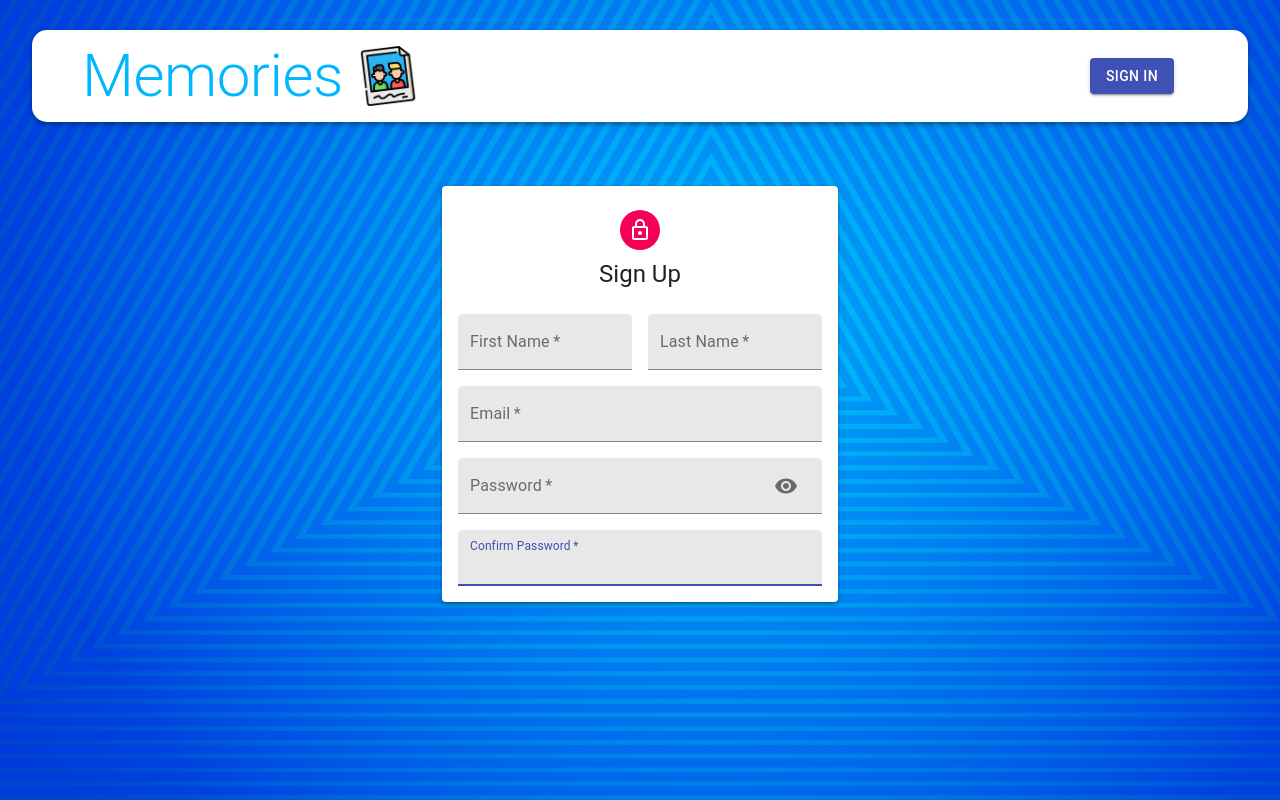
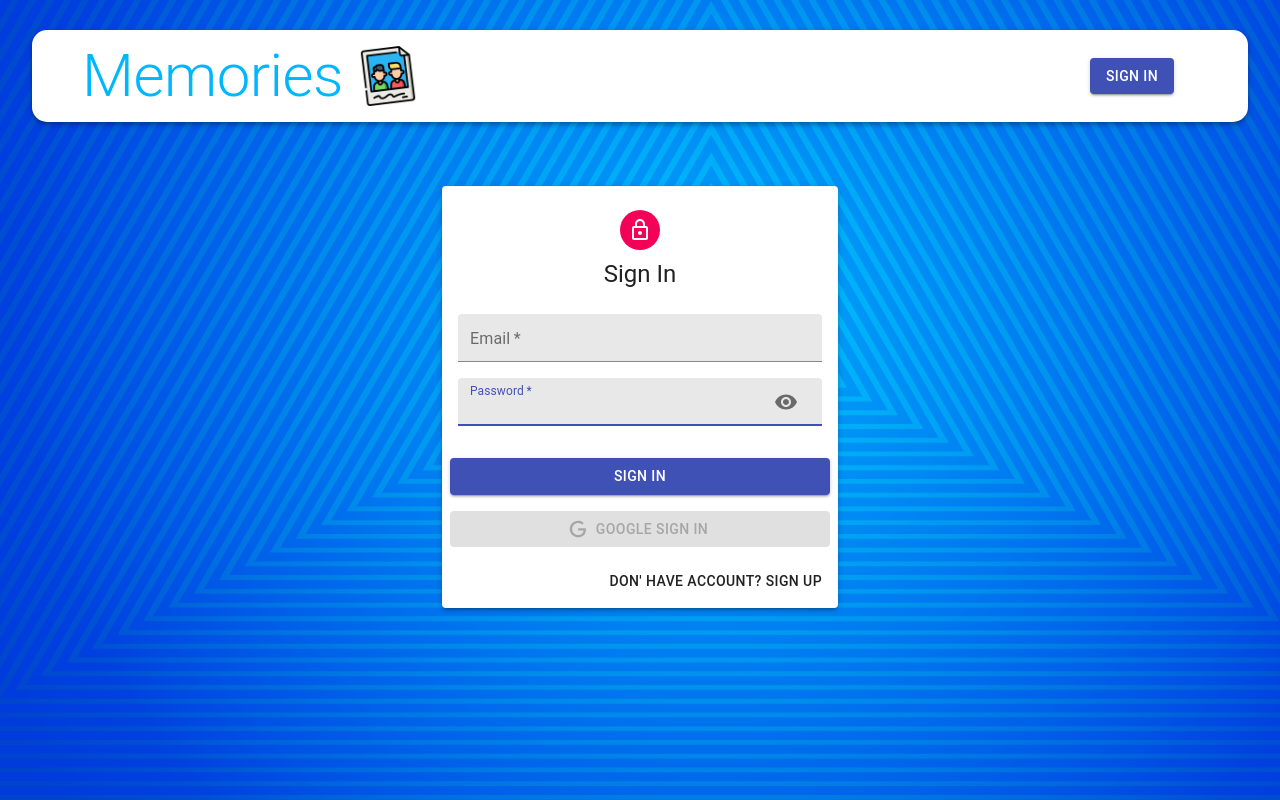
Before and after one commit to alkairis/Memories, a React (Create React App) app in the folder client/: page /auth in a window 1280 px wide. Built offline with nearby package versions, Linux system fonts and the light colour scheme.

Commit message:
GOOGLE LOGIN CREATED

```diff
--- a/client/src/Components/Auth/Auth.jsx
+++ b/client/src/Components/Auth/Auth.jsx
@@ -1,39 +1,142 @@
-import React from 'react'
-import {Avatar, Typography, Paper, Button, Container, Grid, TextField} from '@material-ui/core'
-import UseStyles from './Styles'
-import LockOutlinedIcon from '@material-ui/icons/LockOutlined'
-import Input from './Input'
+import React, { useState } from "react";
+import { useHistory } from "react-router-dom";
+import {
+  Avatar,
+  Typography,
+  Paper,
+  Button,
+  Container,
+  Grid,
+} from "@material-ui/core";
+import { GoogleLogin } from "react-google-login";
+import {useDispatch} from 'react-redux'
+import UseStyles from "./Styles";
+import LockOutlinedIcon from "@material-ui/icons/LockOutlined";
+import Input from "./Input";
+import Icon from './Icon'
 
 const Auth = () => {
-    const classes = UseStyles()
-    const isSignUp = true
+  const classes = UseStyles();
+  const [isSignUp, setSignUp] = useState(false);
+  const [showpassword, setshowpassword] = useState(false);
+  const dispatch = useDispatch()
+  const history = useHistory()
 
-    const handleSubmit = () => {}
-    const handleChange = () => {}
+  const handleSubmit = () => {};
+  const handleChange = () => {};
+  const handleShowPassword = () => setshowpassword((password) => !password);
+  const switchmode = () => {
+    setSignUp(!isSignUp);
+    setshowpassword(false);
+  };
+
+  const googleSuccess = async (resp) => {
+    const result = resp?.profileObj;   // undefined
+    const token = resp?.tokenId;
+
+    try {
+        dispatch({type: 'AUTH', data: {result, token}});
+        history.push('/')
+    } catch (error) {
+      console.log(error)
+    }
+  }
+  const googleFailure = (error) => {
+      console.log(`Google SignIn failed : ${error}`)
+  }
 
   return (
-        <Container component='main' maxWidth='xs'>
+    <Container component="main" maxWidth="xs">
       <Paper className={classes.paper} elevation={3}>
         <Avatar className={classes.avatar}>
-                    <LockOutlinedIcon/>
+          <LockOutlinedIcon />
         </Avatar>
-                <Typography variant="h5">{isSignUp ? 'Sign Up' : 'Sign In'}</Typography>
+        <Typography variant="h5">{isSignUp ? "Sign Up" : "Sign In"}</Typography>
         <form className={classes.form} onSubmit={handleSubmit}>
           <Grid container spacing={2}>
             {isSignUp && (
               <>
-                                <Input id="firstname" name="firstname" label="First Name" handleChange={handleChange} autoFocus half/>
-                                <Input id="lastname" name="lastname" label="Last Name" handleChange={handleChange} half/>
+                <Input
+                  id="firstname"
+                  name="firstname"
+                  label="First Name"
+                  handleChange={handleChange}
+                  autoFocus
+                  half
+                />
+                <Input
+                  id="lastname"
+                  name="lastname"
+                  label="Last Name"
+                  handleChange={handleChange}
+                  half
+                />
               </>
             )}
-                      <Input id="email" name="email" label="Email" type='email' handleChange={handleChange} autoFocus half={false}/>
-                      <Input id="password" name="password" label="Password" type='password' handleChange={handleChange} autoFocus half={false}/>
-                      <Input id="cnfpassword" name="cnfpassword" label="Confirm Password" type='password' handleChange={handleChange} autoFocus half={false}/>
+            <Input
+              id="email"
+              name="email"
+              label="Email"
+              type="email"
+              handleChange={handleChange}
+              autoFocus
+              half={false}
+            />
+            <Input
+              id="password"
+              name="password"
+              label="Password"
+              type={showpassword ? "text" : "password"}
+              handleShowPassword={handleShowPassword}
+              handleChange={handleChange}
+              autoFocus
+              half={false}
+            />
+            {isSignUp && (
+              <Input
+                id="cnfpassword"
+                name="cnfpassword"
+                label="Confirm Password"
+                type="password"
+                handleChange={handleChange}
+                autoFocus
+                half={false}
+              />
+            )}
+            <Button
+              type="submit"
+              variant="contained"
+              color="primary"
+              className={classes.submit}
+              fullWidth
+            >
+              {isSignUp ? "Sign Up" : "Sign In"}
+            </Button>
+            <GoogleLogin
+            clientId="755932927456-fm55i868bnajr5r2fsc8hldmlojcgd2n.apps.googleusercontent.com"
+            render={(renderProps) => (
+              <Button className={classes.googleButton} color="primary" fullWidth onClick={renderProps.onClick} disabled={renderProps.disabled} startIcon={<Icon />} variant="contained">
+                Google Sign In
+              </Button>
+            )}
+            onSuccess={googleSuccess}
+            onFailure={googleFailure}
+            cookiePolicy="single_host_origin"
+          />
+            <Grid container justify="flex-end">
+              <Grid item>
+                <Button onClick={switchmode}>
+                  {isSignUp
+                    ? "Already have an account? Sign In"
+                    : "Don' have account? Sign Up"}
+                </Button>
+              </Grid>
+            </Grid>
           </Grid>
         </form>
       </Paper>
     </Container>
-    )
-}
+  );
+};
 
-export default Auth
+export default Auth;
--- /dev/null
+++ b/client/src/Components/Auth/Icon.js
@@ -0,0 +1,13 @@
+import React from 'react';
+
+const Icon = () => {
+  return(
+  <svg style={{ width: '20px', height: '20px' }} viewBox="0 0 24 24">
+    <path
+      fill="currentColor"
+      d="M21.35,11.1H12.18V13.83H18.69C18.36,17.64 15.19,19.27 12.19,19.27C8.36,19.27 5,16.25 5,12C5,7.9 8.2,4.73 12.2,4.73C15.29,4.73 17.1,6.7 17.1,6.7L19,4.72C19,4.72 16.56,2 12.1,2C6.42,2 2.03,6.8 2.03,12C2.03,17.05 6.16,22 12.25,22C17.6,22 21.5,18.33 21.5,12.91C21.5,11.76 21.35,11.1 21.35,11.1V11.1Z"
+    />
+  </svg>
+)};
+
+export default Icon;
--- a/client/src/Components/Auth/Input.jsx
+++ b/client/src/Components/Auth/Input.jsx
@@ -23,7 +23,8 @@
                 fullWidth
                 autoFocus={autoFocus}
                 type={type}
-                InputProps={name==='password' && {
+                size='small'
+                InputProps={name==='password' ? {
                     endAdornment : (
                         <InputAdornment position='end'>
                             <IconButton aria-label="show password" onClick={handleShowPassword}>
@@ -31,7 +32,7 @@
                             </IconButton>
                         </InputAdornment>
                     )
-                }}
+                } : null}
             />
         </Grid>
     )
--- a/client/src/Components/Navbar/Navbar.jsx
+++ b/client/src/Components/Navbar/Navbar.jsx
@@ -1,14 +1,29 @@
-import React from 'react'
-import {Link} from 'react-router-dom'
+import React, { useState, useEffect } from 'react'
+import {Link, useHistory, useLocation} from 'react-router-dom'
+import {useDispatch} from 'react-redux'
 import {AppBar, Typography, Avatar, Button, Toolbar} from '@material-ui/core'
 import memories from '../../images/memories.png'
 import useStyles from './Styles'
 
+
 const Navbar = () => {
     const classes = useStyles()
+    const dispatch = useDispatch()
+    const history = useHistory()
+    const location = useLocation()
+    const [user, setUser] = useState(JSON.parse(localStorage.getItem('profile')))
 
-    const user = null
+    useEffect(() => {
+        const token = user?.token;
 
+        setUser(JSON.parse(localStorage.getItem('profile')))
+    }, [location])
+
+    const logout= () => {
+        dispatch({type: 'LOGOUT'})
+        history.push('/')
+        setUser(null)
+    }
     return (
         <AppBar position='static' color='inherit' className={classes.appBar}>
             <div className={classes.brandContainer}>
@@ -22,7 +37,7 @@
                     <div className={classes.profile}>
                         <Avatar className={classes.purple} alt={user.result.name} src={user.result.imageUrl}>{user.result.name.charAt(0)}</Avatar>
                         <Typography variant="h6" className={classes.userName}>{user.result.name}</Typography>
-                        <Button variant='contained' color='secondary'></Button>
+                        <Button variant='contained' color='secondary' onClick={logout}>Sign Out</Button>
                     </div>
                 ) : (
                     <Button component={Link} to='/auth' variant='contained' color='primary'>Sign In</Button>
--- a/client/src/Constants/Constants.js
+++ b/client/src/Constants/Constants.js
@@ -1,6 +1,6 @@
-const CREATE = 'CREATE'
-const DELETE = 'DELETE'
-const FETCH_ALL = 'FETCH_ALL'
-const UPDATE = 'UPDATE'
-
-export {CREATE, DELETE, FETCH_ALL, UPDATE}
+export const CREATE = 'CREATE'
+export const DELETE = 'DELETE'
+export const FETCH_ALL = 'FETCH_ALL'
+export const UPDATE = 'UPDATE'
+export const AUTH = 'AUTH'
+export const LOGOUT = 'LOGOUT'
--- /dev/null
+++ b/client/src/reducers/Auth.js
@@ -0,0 +1,16 @@
+import {AUTH, LOGOUT} from '../Constants/Constants'
+
+const authReducer = (state = {authData: null}, action) => {
+    switch (action.type) {
+        case AUTH:
+            localStorage.setItem('profile', JSON.stringify({...action?.data}))
+            return {...state, authData: action?.data}
+
+        case LOGOUT :
+            localStorage.clear()
+            return {...state, authData: null}
+        default:
+            return state;
+    }
+}
+export default authReducer
--- a/client/src/reducers/index.js
+++ b/client/src/reducers/index.js
@@ -1,5 +1,6 @@
 import { combineReducers } from 'redux';
 
 import posts from './posts';
+import authReducer from './Auth';
 
-export const reducers = combineReducers({ posts });
+export const reducers = combineReducers({ posts, authReducer });
```
Lines whose indentation alone changed are shown as unchanged.
